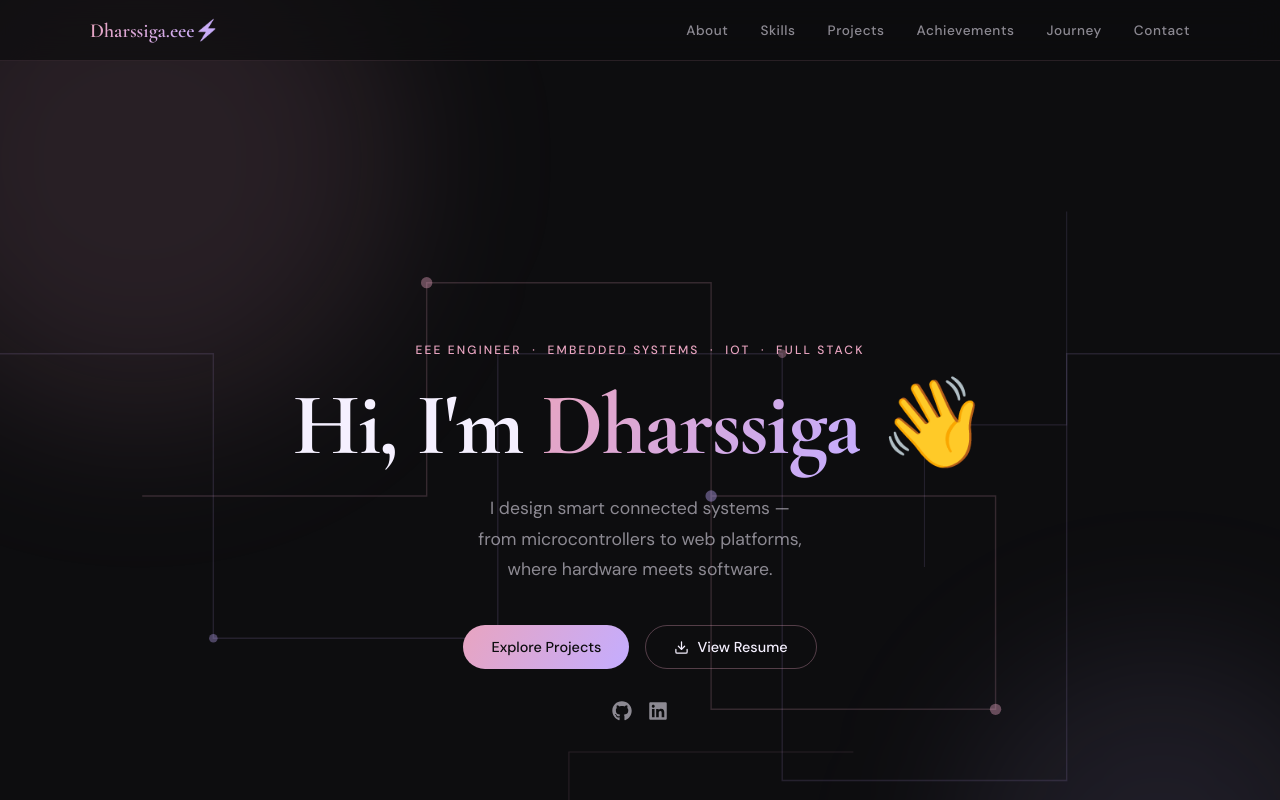
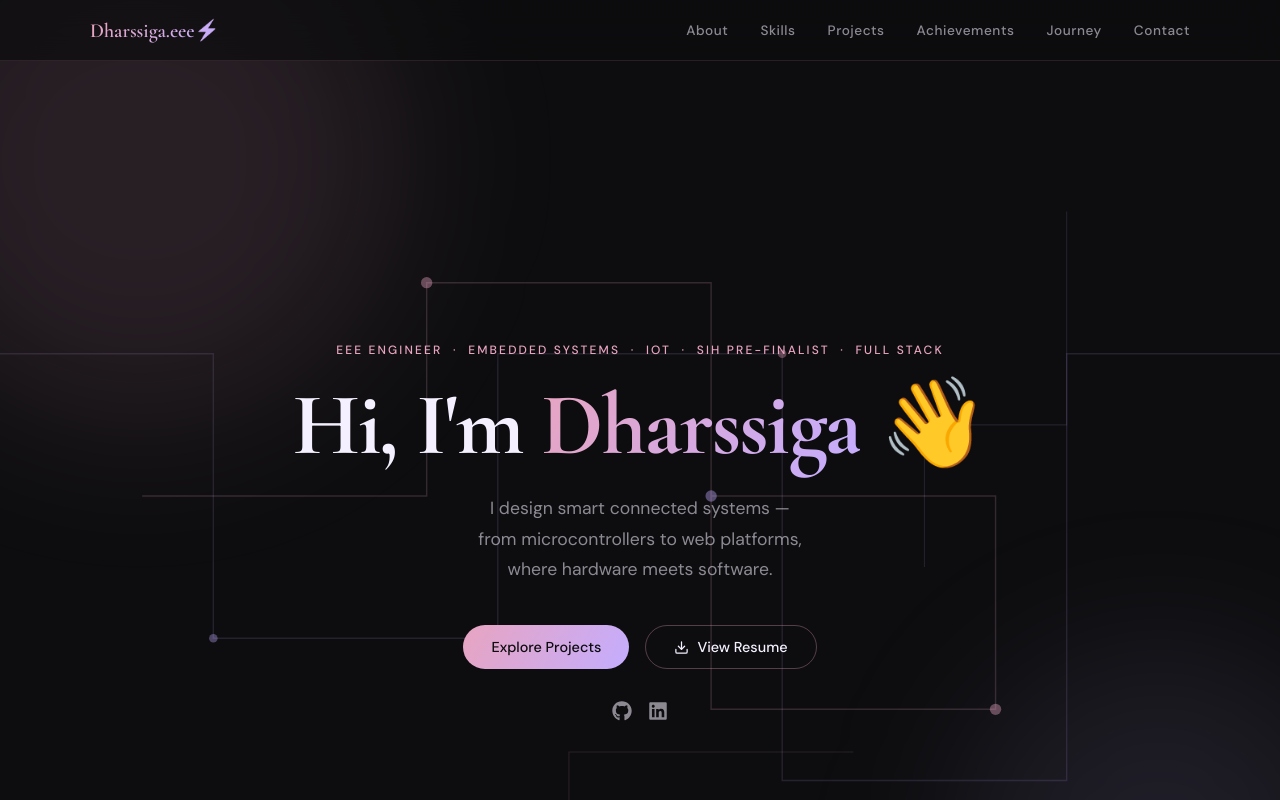
Before and after one commit to Dharssigakathirvel/portfolio, a React (Vite) app in the folder frontend/: page / in a window 1280 px wide. Shown: the top 800 px of the page. Built offline with nearby package versions, Linux system fonts and the light colour scheme.

Commit message:
title change

```diff
--- a/frontend/src/pages/Hero.jsx
+++ b/frontend/src/pages/Hero.jsx
@@ -27,7 +27,7 @@ export default function Hero() {
         transition={{ duration: 0.9, ease: "easeOut" }}
         className="dh-hero__inner"
       >
-        <p className="dh-eyebrow">EEE Engineer &nbsp;·&nbsp; Embedded Systems &nbsp;·&nbsp; IoT &nbsp;·&nbsp; Full Stack</p>
+        <p className="dh-eyebrow">EEE Engineer &nbsp;·&nbsp; Embedded Systems &nbsp;·&nbsp; IoT &nbsp;·&nbsp; SIH Pre-Finalist &nbsp;·&nbsp; Full Stack</p>
 
         <h1 className="dh-hero__title">
           Hi, I'm <span className="dh-gradient-text">Dharssiga</span> 👋
```
